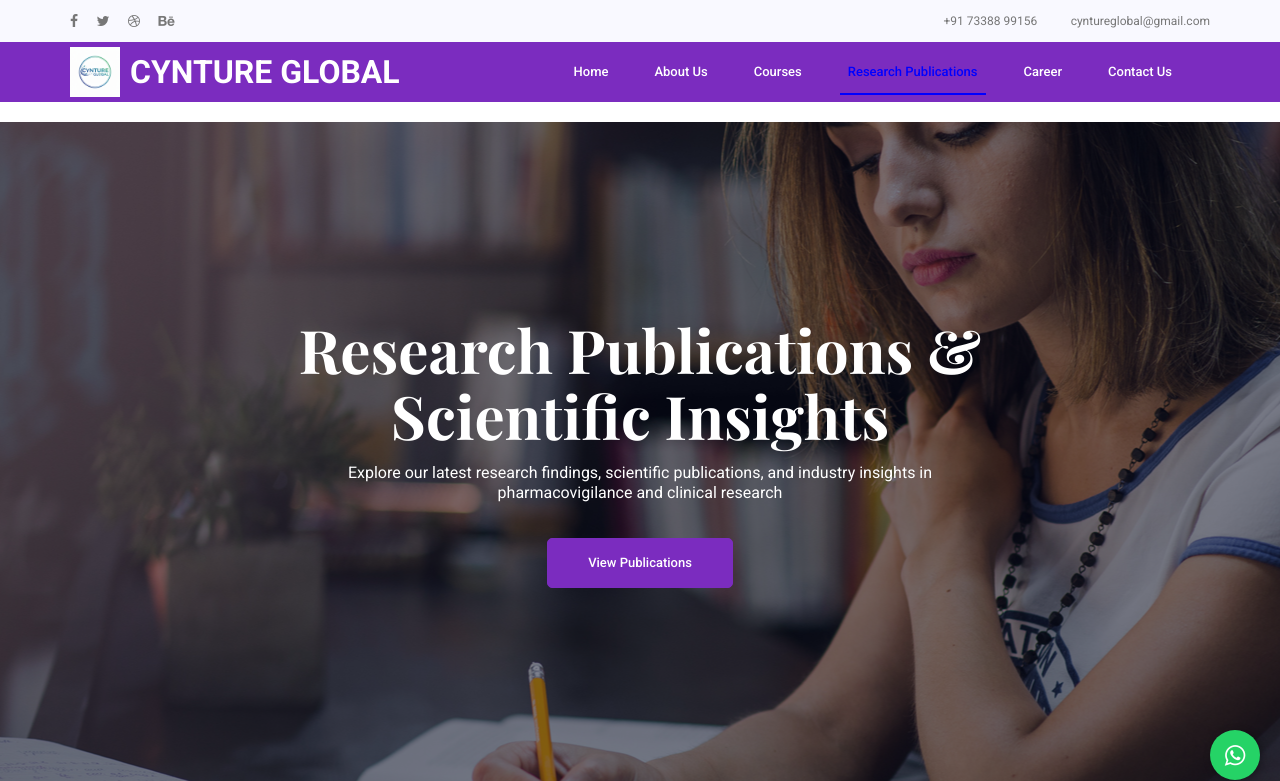
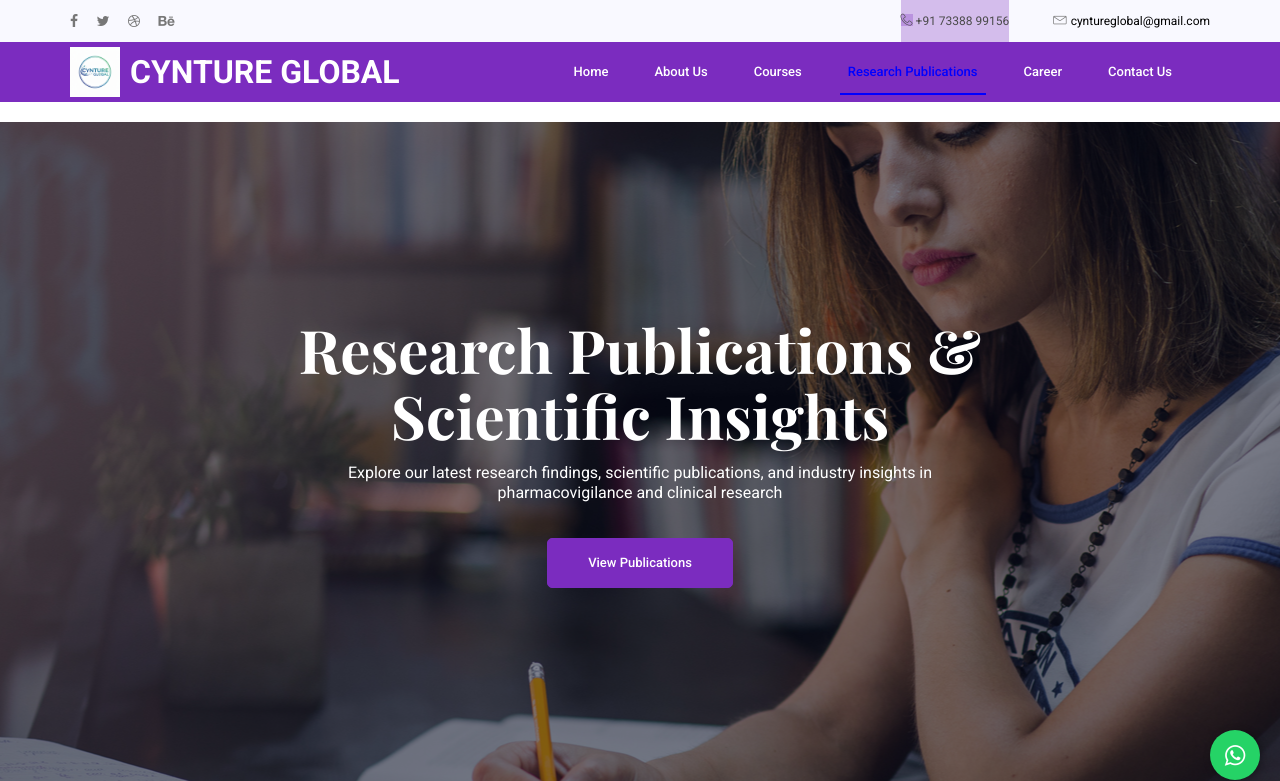
Before and after one commit to Kamalesh0145/pharmacovigilancecourse, a PHP site: page /blog.php in a window 1280 px wide. Shown: the top 781 px of the page. Run offline with PHP 8.4, Linux system fonts and the light colour scheme.

Commit message:
Phone no Style change

```diff
--- a/css/style.css
+++ b/css/style.css
@@ -392,7 +392,7 @@ button:focus {
     margin-right: 30px;
     font-family: "Roboto", sans-serif;
     font-weight: normal;
-    color: #777777;
+    color: black;
     transition: all 300ms linear 0s; }
     .top_menu .dn_btn:hover {
       color: #7b2cbf; }
--- a/includes/header.php
+++ b/includes/header.php
@@ -35,10 +35,53 @@
 						<li><a href="#"><i class="fa fa-behance"></i></a></li>
 					</ul>
 				</div>
-				<div class="float-right">
-					<a class="dn_btn" href="tel:+4400123654896">+91 73388 99156</a>
-					<a class="dn_btn" href="mailto: cyntureglobal@gmail.com">cyntureglobal@gmail.com</a>
-				</div>
+		<style>
+/* Blink purple background for phone section */
+.blink-phone {
+  background-color: #7b2cbf;
+  color: white;
+  border-radius: 0;
+  padding: 0px 0px;
+  animation: blink-bg 1s infinite;
+  text-decoration: none;
+  display: inline-flex;
+  align-items: center;
+  gap: 6px;
+}
+
+/* Blink animation for icon and text */
+@keyframes blink-bg {
+  0% {
+    background-color: #7b2cbf;
+    color: black;
+  }
+  50% {
+    background-color: transparent;
+    color: black;
+  }
+  100% {
+    background-color: #7b2cbf;
+    color: white;
+  }
+}
+
+/* Make the icon blink in sync with the text */
+.blink-phone i {
+  animation: blink-bg 1s infinite;
+}
+</style>
+
+<div class="float-right">
+  <a class="dn_btn blink-phone" href="tel:+917338899156">
+    <i class="lnr lnr-phone-handset"></i> +91 73388 99156
+  </a>
+  &nbsp;&nbsp;
+  <i class="lnr lnr-envelope"></i>
+  <a class="dn_btn" href="mailto:cyntureglobal@gmail.com">cyntureglobal@gmail.com</a>
+</div>
+
+
+
 			</div>
 		</div>
 		<div class="main_menu">
```
